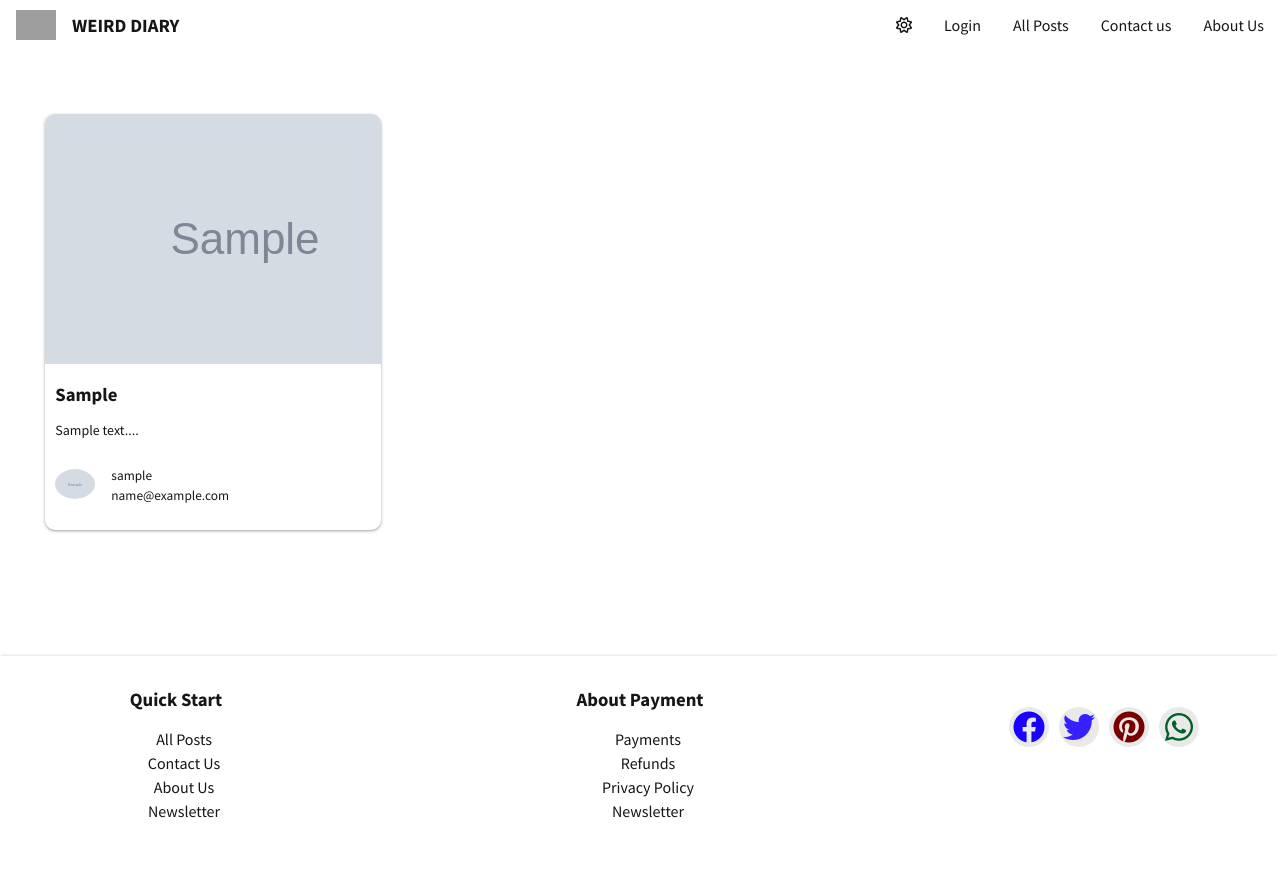
After one commit to pasindu-pr/Multiuser-Blog-Application, a Flask app: page /posts in a window 1280 px wide. The commit adds this page. Run offline with Flask 2, Linux system fonts and the light colour scheme; tables that the repository leaves empty hold one stand-in row (values such as "Sample post"); grey boxes marked "Sample" are stand-in pictures; grey boxes are pictures that could not be loaded.

Commit message:
Add all posts route

```diff
--- /dev/null
+++ b/webapp/templates/allPosts.html
@@ -0,0 +1,40 @@
+{% extends "baseLayout.html" %} {% block stylesheet %}
+
+<link
+  rel="stylesheet"
+  href="{{ url_for('static', filename='css/index.css') }}"
+/>
+
+{% endblock %} {% block title %} Welcome to Weird Diary {% endblock %} {%block
+pageContent%}
+<div class="page-content">
+  <h1 class="main-title"></h1>
+
+  <div class="top-post-conatiner">
+    {% for post in posts %}
+    <div class="top-post-card">
+      <img src="{{ post.image }}" alt="" />
+
+      <h3>
+        <a
+          href="{{ url_for('blogviews.viewPost', postid=post.id, postname=post.headline.replace(' ', '_')) }}"
+        >
+          {{ post.headline }}
+        </a>
+      </h3>
+
+      <p class="card-description">{{ post.postBody[0:100] }}...</p>
+
+      <div class="post-card-user">
+        <img src="{{ post.user.profilePicture }}" alt="" />
+        <div>
+          <small>{{ post.user.username }}</small> <br />
+          <small>{{ post.user.email }}</small>
+        </div>
+      </div>
+    </div>
+
+    {% endfor %}
+  </div>
+</div>
+{% endblock %}
--- a/webapp/templates/baseLayout.html
+++ b/webapp/templates/baseLayout.html
@@ -73,9 +73,11 @@
             </a>
             {% endif %}
 
+            <a href="{{ url_for('blogviews.viewAllPosts') }}">
+              <li>All Posts</li>
+            </a>
             <li>Contact us</li>
             <li>About Us</li>
-            <li><i class="fa-solid fa-1x fa-magnifying-glass"></i></li>
           </ul>
         </div>
       </nav>
--- a/webapp/views/blogviews.py
+++ b/webapp/views/blogviews.py
@@ -15,6 +15,13 @@ def home():
     topRatedPosts = db.session.query(Post).filter_by(isApproved=True).order_by(desc(Post.views)).limit(6).all()
     newPosts = db.session.query(Post).filter_by(isApproved=True).order_by(desc(Post.publishedDate)).limit(12).all()
     return render_template("index.html", topRatedPosts=topRatedPosts, newPosts=newPosts)
+
+
+@blogviews.route("/posts")
+def viewAllPosts():
+    posts = db.session.query(Post).all()
+    return render_template("allPosts.html", posts=posts)
+
 
 
 @blogviews.route("/post/<postid>/<postname>")
```
